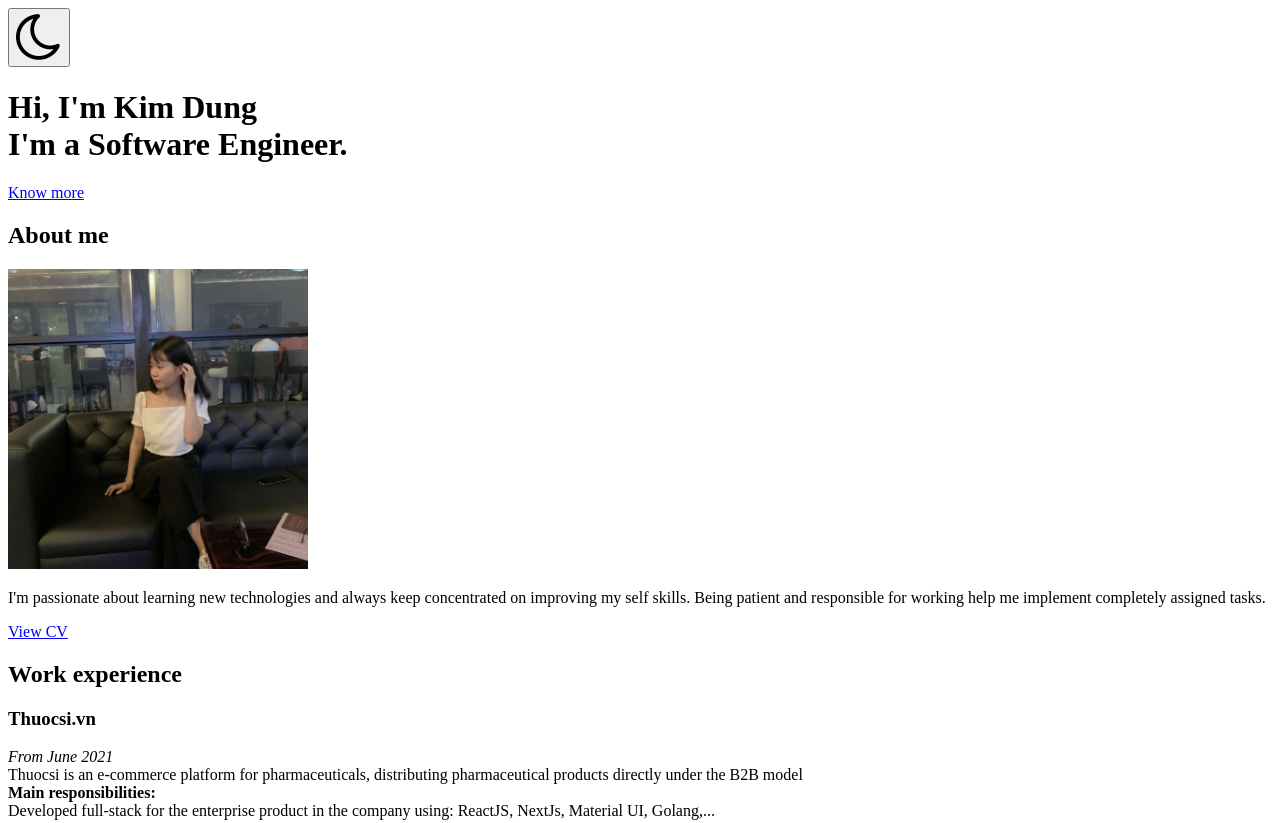
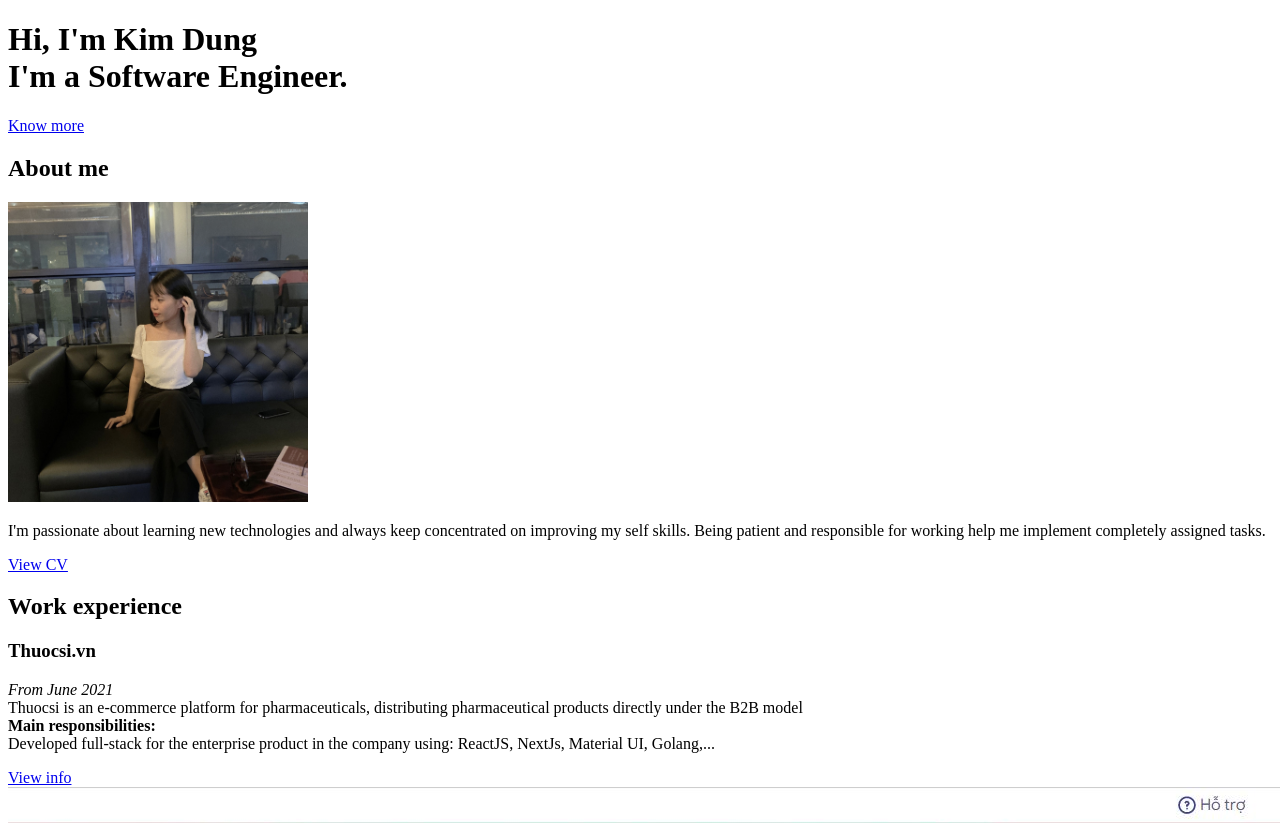
Before and after one commit to kimdungdt2412/portfolio, a website: page src/template.html in a window 1280 px wide. Shown: the top 823 px of the page. Drawn offline with nearby package versions, Linux system fonts and the light colour scheme.

Commit message:
update voew

```diff
--- a/src/template.html
+++ b/src/template.html
@@ -35,9 +35,9 @@
 </head>
 
 <body class="">
-  <button class="btn btn-toggle">
+  <!-- <button class="btn btn-toggle">
     <i class="fa fa-moon-o fa-4x"></i>
-  </button>
+  </button> -->
 
   <div id="hero" class="jumbotron">
     <div class="container">
```
